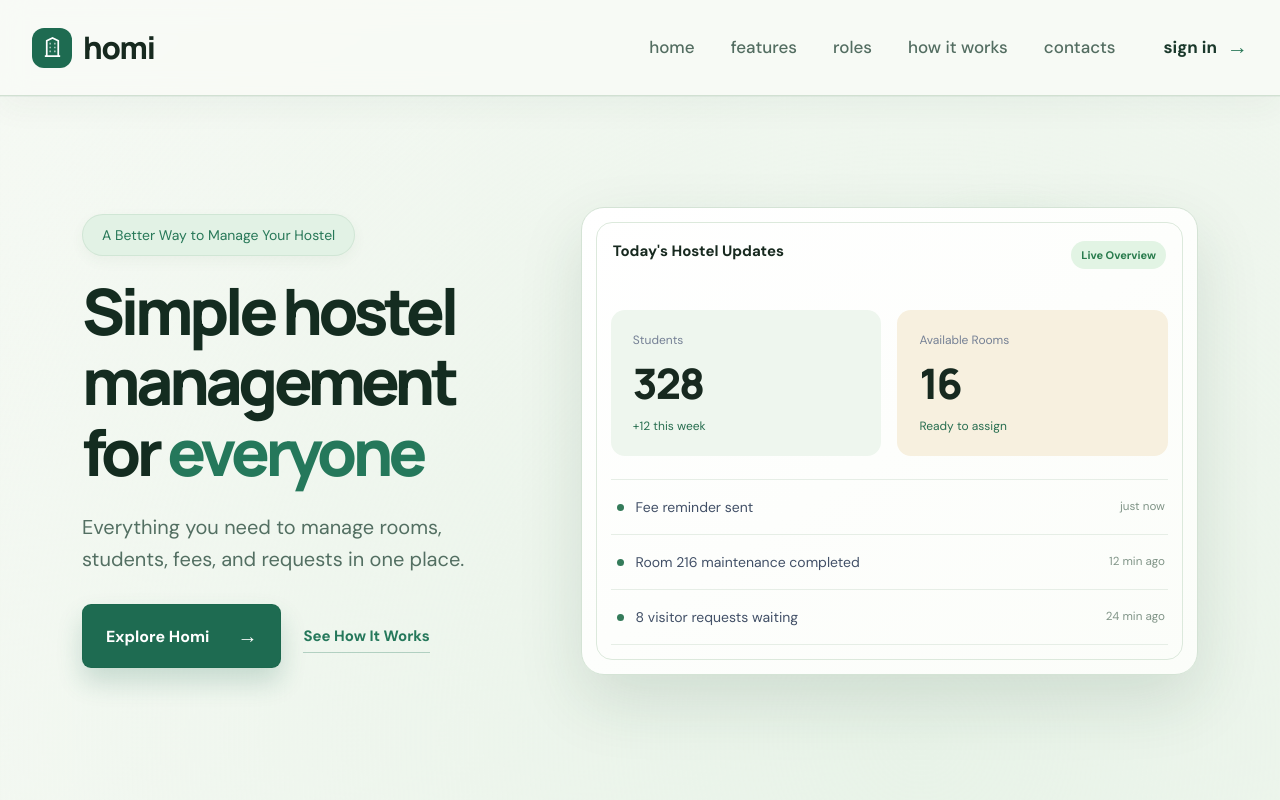
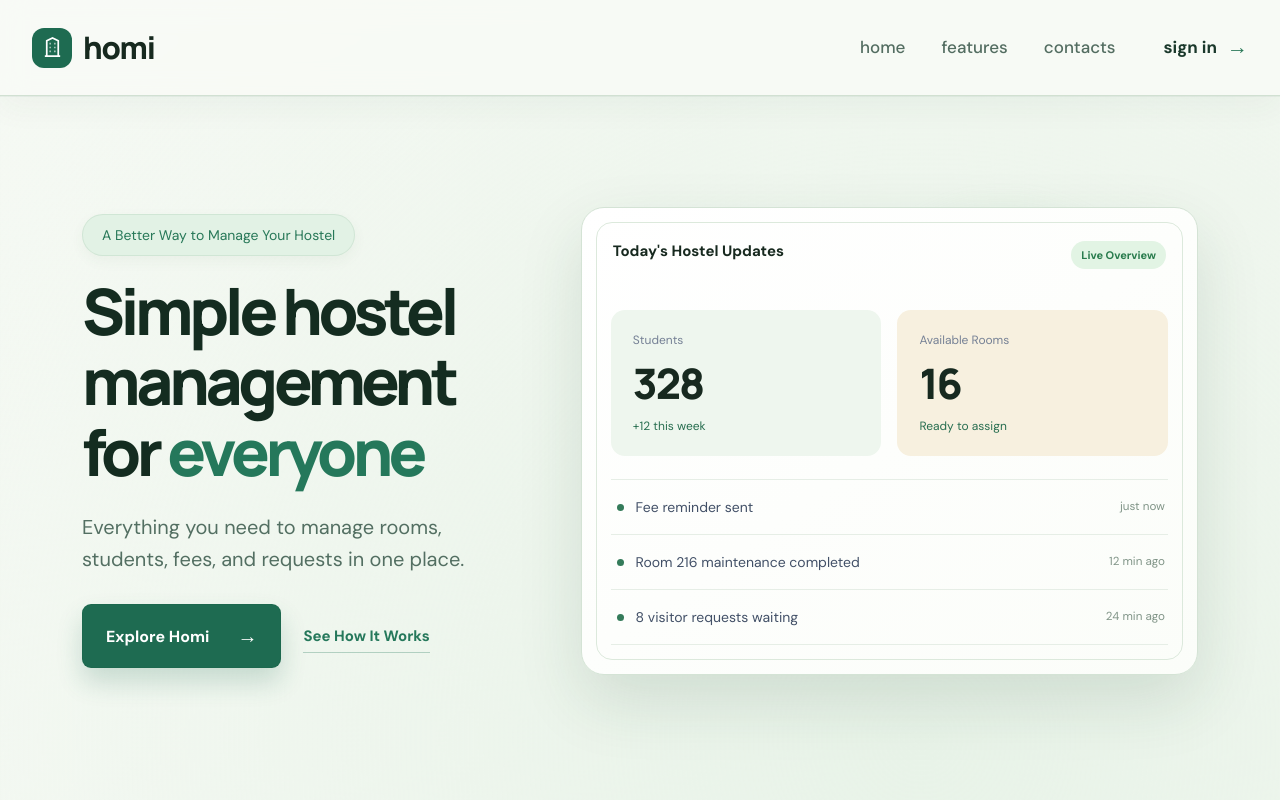
Before and after one commit to Rishiiii-i/Hostel-Management-System, a React app in the folder frontend/: page / in a window 1280 px wide. Shown: the top 800 px of the page. Built offline with nearby package versions, Linux system fonts and the light colour scheme; the HTML template or start-up script is replaced by a standard one.

Commit message:
Updated frontend

```diff
--- a/frontend/src/App.css
+++ b/frontend/src/App.css
@@ -8,9 +8,9 @@
 .nav,.hero,.section{max-width:1440px}.nav{padding:0 8px}.nav-links{align-items:center}.hero{grid-template-columns:minmax(0,1fr) minmax(470px,.9fr);column-gap:88px;min-height:690px}.hero>div:first-child{max-width:660px;justify-self:start}.hero-board{width:100%;max-width:570px;justify-self:end}.hero-actions{min-height:58px}.section{padding-top:122px;padding-bottom:122px}.section header{display:flex;flex-direction:column;align-items:center}.section header .label{align-self:center}.section header h2{max-width:850px}.feature-grid,.role-grid,.story-grid{align-items:stretch}.feature-grid article,.role-grid article,.story-grid article{height:100%;display:flex;flex-direction:column}.feature-grid{grid-template-columns:repeat(4,minmax(0,1fr))}.feature-grid article{min-height:290px}.feature-grid article a{margin-top:auto}.role-grid{grid-template-columns:repeat(3,minmax(0,1fr))}.role-grid article{min-height:325px;align-items:center}.role-grid article a{margin-top:auto}.story-grid{grid-template-columns:repeat(3,minmax(0,1fr))}.story-grid article{min-height:270px}.story-grid .person{margin-top:auto}.step-grid{align-items:start}.step-grid article{display:flex;align-items:center;flex-direction:column;min-height:275px}.step-grid p{max-width:340px}.final{margin-top:0}.final h2{max-width:760px;margin-left:auto;margin-right:auto}footer{min-height:260px}.copyright{width:100%;text-align:center}
 @media(max-width:850px){.hero{grid-template-columns:1fr;min-height:auto;gap:55px;padding-top:88px}.hero>div:first-child,.hero-board{justify-self:center;max-width:640px}.hero>div:first-child{text-align:center}.hero .label{margin-left:auto;margin-right:auto}.hero-actions{justify-content:center}.feature-grid{grid-template-columns:repeat(2,minmax(0,1fr))}.feature-grid article{min-height:270px}.role-grid,.story-grid{grid-template-columns:repeat(3,minmax(0,1fr))}.role-grid article{min-height:330px}.story-grid article{min-height:285px}.section{padding-top:95px;padding-bottom:95px}}
 @media(max-width:620px){.nav,.hero,.section{width:calc(100% - 32px)}.nav{padding:0}.hero{padding-bottom:70px}.hero>div:first-child{text-align:left}.hero .label{margin-left:0}.hero-actions{justify-content:flex-start}.feature-grid,.role-grid,.story-grid{grid-template-columns:1fr}.feature-grid article,.role-grid article,.story-grid article{min-height:0}.feature-grid article{min-height:250px}.role-grid article{min-height:285px}.story-grid article{min-height:245px}.section{padding-top:78px;padding-bottom:78px}.section header h2{max-width:100%}.step-grid article{min-height:0}.board-numbers{flex-direction:column}.board-numbers article{width:100%}footer{min-height:0}}
-.nav{height:96px;max-width:none;width:100%;padding:0 max(48px,calc((100% - 1440px)/2));border-bottom:1px solid #dce6db;background:rgba(244,247,241,.94);position:relative;z-index:5}.nav .brand{font-size:31px}.nav .brand>span{height:40px;width:40px;border-radius:12px}.nav .brand svg{width:23px}.nav-links{font-size:17px;gap:48px}.login{font-size:17px;padding:11px 0}.hero{grid-template-columns:minmax(0,.82fr) minmax(580px,1.18fr);column-gap:70px;min-height:715px}.hero-board{max-width:650px;border-radius:21px;padding:27px}.board-head{font-size:15px}.board-numbers{gap:15px;margin:35px 0 20px}.board-numbers article{padding:21px;border-radius:13px}.board-numbers b{font-size:40px}.board-list p{font-size:14px;padding:17px 0}.hero>div:first-child{max-width:625px}.hero h1{font-size:clamp(54px,5vw,78px)}
+.nav{height:96px;max-width:none;width:100%;padding:0 max(48px,calc((100% - 1440px)/2));border-bottom:1px solid #dce6db;background:rgba(244,247,241,.94);position:sticky;top:0;z-index:1000}.nav .brand{font-size:31px}.nav .brand>span{height:40px;width:40px;border-radius:12px}.nav .brand svg{width:23px}.nav-links{font-size:17px;gap:48px}.login{font-size:17px;padding:11px 0}.hero{grid-template-columns:minmax(0,.82fr) minmax(580px,1.18fr);column-gap:70px;min-height:715px}.hero-board{max-width:650px;border-radius:21px;padding:27px}.board-head{font-size:15px}.board-numbers{gap:15px;margin:35px 0 20px}.board-numbers article{padding:21px;border-radius:13px}.board-numbers b{font-size:40px}.board-list p{font-size:14px;padding:17px 0}.hero>div:first-child{max-width:625px}.hero h1{font-size:clamp(54px,5vw,78px)}
 @media(max-width:850px){.nav{padding:0 32px;height:82px}.nav .brand{font-size:27px}.hero{grid-template-columns:1fr}.hero-board{max-width:650px}}@media(max-width:620px){.nav{padding:0 16px;height:74px}.nav .brand{font-size:25px}.nav .brand>span{height:33px;width:33px}.nav-links{display:none}.hero-board{padding:18px}.board-numbers article{padding:16px}.board-numbers b{font-size:32px}}
-.nav{position:sticky;top:0;box-shadow:0 1px 0 rgba(30,65,43,.04),0 8px 24px rgba(31,61,42,.035);backdrop-filter:blur(14px);-webkit-backdrop-filter:blur(14px)}
+.nav{position:sticky;top:0;z-index:1000;box-shadow:0 1px 0 rgba(30,65,43,.04),0 8px 24px rgba(31,61,42,.035);backdrop-filter:blur(14px);-webkit-backdrop-filter:blur(14px)}
 .nav{justify-content:initial}.nav .brand{position:absolute;left:max(48px,calc((100% - 1440px)/2))}.nav-links{position:absolute;left:50%;transform:translateX(-50%)}.nav .login{position:absolute;right:max(48px,calc((100% - 1440px)/2))}
 @media(max-width:850px){.nav .brand{left:32px}.nav .login{right:32px}}@media(max-width:620px){.nav .brand{left:16px}.nav .login{right:16px}}
 .nav-links{left:auto;right:190px;transform:none}.nav .login{right:max(48px,calc((100% - 1440px)/2))}
@@ -33,7 +33,7 @@
   padding:0 var(--nav-gutter);
   position:sticky;
   top:0;
-  z-index:100;
+  z-index:1000;
 }
 .nav .brand,
 .nav .nav-links,
@@ -98,6 +98,11 @@ footer .copyright{left:50%;width:max-content;transform:translateX(-50%);text-ali
 .contact-section{grid-template-columns:minmax(0,.85fr) minmax(460px,1.15fr);align-items:start;gap:110px;background:#fff;width:100%;max-width:none;margin:0;padding:110px max(48px,calc((100% - 1440px)/2))}.contact-intro{padding-top:8px}.contact-intro .label{margin-bottom:20px}.contact-intro h2{font-size:clamp(46px,4vw,62px);line-height:1.07}.contact-intro>p:not(.label){max-width:430px;margin-bottom:25px}.contact-intro>a{display:block;width:max-content;margin:8px 0;color:#267555;font-size:14px;font-weight:700}.contact-form{display:grid;gap:15px}.contact-form label{display:flex;flex-direction:column;gap:8px;color:#60766a;font-size:13px;font-weight:600}.contact-form input,.contact-form textarea{width:100%;border:1px solid #e1e5e1;border-radius:11px;outline:0;background:#f2f3f2;color:#18392b;font:15px 'DM Sans';padding:14px 16px;transition:border-color .18s ease,box-shadow .18s ease}.contact-form input{height:54px}.contact-form textarea{min-height:105px;resize:vertical}.contact-form input:focus,.contact-form textarea:focus{border-color:#5b9d78;box-shadow:0 0 0 3px #e5f2e6}.contact-form .button{justify-self:start;margin-top:3px;min-width:126px;justify-content:center}
 @media(max-width:850px){.contact-section{grid-template-columns:1fr;gap:42px;padding:80px 32px}.contact-intro{padding-top:0}}@media(max-width:620px){.contact-section{padding:65px 16px}.contact-intro h2{font-size:40px;letter-spacing:-2.3px}.contact-form .button{width:100%}}
 
-html{scroll-behavior:smooth;scroll-padding-top:96px}
-@media(max-width:850px){html{scroll-padding-top:82px}}
-@media(max-width:700px){html{scroll-padding-top:74px}}
+html{scroll-behavior:smooth}
+.section, .contact-section {scroll-margin-top: 40px}
+@media(max-width:850px){
+  .section, .contact-section {scroll-margin-top: 30px}
+}
+@media(max-width:700px){
+  .section, .contact-section {scroll-margin-top: 20px}
+}
--- a/frontend/src/App.jsx
+++ b/frontend/src/App.jsx
@@ -45,9 +45,9 @@ function App() {
     return <AuthLayout><Login mode={mode} /></AuthLayout>
   }
 
-  return <main>
-    <nav className="nav"><a className="brand" href="#home"><span><Icon name="building" /></span> homi</a><div className="nav-links"><a href="#home">home</a><a href="#features">features</a><a href="#roles">roles</a><a href="#process">how it works</a><a href="#contact">contacts</a></div><a className="login" href="#login">sign in <b>→</b></a></nav>
-    <section className="hero" id="home"><div><p className="label coral">A Better Way to Manage Your Hostel</p><h1>Simple hostel management<br />for <em>everyone</em></h1><p>Everything you need to manage rooms, students, fees, and requests in one place.</p><div className="hero-actions"><a className="button" href="#roles">Explore Homi <b>&rarr;</b></a><a href="#process" className="secondary">See How It Works</a></div></div><div className="hero-board"><div className="board-head"><span>Today's Hostel Updates</span><i>Live Overview</i></div><div className="board-numbers"><article><small>Students</small><b>328</b><span>+12 this week</span></article><article><small>Available Rooms</small><b>16</b><span>Ready to assign</span></article></div><div className="board-list"><p><b></b> Fee reminder sent <small>just now</small></p><p><b></b> Room 216 maintenance completed <small>12 min ago</small></p><p><b></b> 8 visitor requests waiting <small>24 min ago</small></p></div></div></section>
+  return <main id="home">
+    <nav className="nav"><a className="brand" href="#home"><span><Icon name="building" /></span> homi</a><div className="nav-links"><a href="#home">home</a><a href="#features">features</a><a href="#contact">contacts</a></div><a className="login" href="#login">sign in <b>→</b></a></nav>
+    <section className="hero"><div><p className="label coral">A Better Way to Manage Your Hostel</p><h1>Simple hostel management<br />for <em>everyone</em></h1><p>Everything you need to manage rooms, students, fees, and requests in one place.</p><div className="hero-actions"><a className="button" href="#roles">Explore Homi <b>&rarr;</b></a><a href="#process" className="secondary">See How It Works</a></div></div><div className="hero-board"><div className="board-head"><span>Today's Hostel Updates</span><i>Live Overview</i></div><div className="board-numbers"><article><small>Students</small><b>328</b><span>+12 this week</span></article><article><small>Available Rooms</small><b>16</b><span>Ready to assign</span></article></div><div className="board-list"><p><b></b> Fee reminder sent <small>just now</small></p><p><b></b> Room 216 maintenance completed <small>12 min ago</small></p><p><b></b> 8 visitor requests waiting <small>24 min ago</small></p></div></div></section>
     <section className="section feature-section" id="features"><header><p className="label violet">Features</p><h2>Everything You Need<br />in One Place</h2><p className="sub">Simple tools for administrators, wardens, and students.</p></header><div className="feature-grid">{features.map(([icon,title,copy],i)=><article key={title}><span className={'icon-box box-'+i}><Icon name={icon}/></span><h3>{title}</h3><p>{copy}</p><a href={'#feature-'+i}>Learn More <b>&rarr;</b></a></article>)}</div></section>
     <section className="section process" id="process"><header><p className="label violet">How It Works</p><h2>Get Started in<br />3 Easy Steps</h2><p className="sub">Set up your hostel and manage every day from one place.</p></header><div className="step-grid">{steps.map(([icon,title,copy],i)=><article key={title}><div className="step-number">{i+1}</div><span className="step-icon"><Icon name={icon}/></span><h3>{title}</h3><p>{copy}</p></article>)}</div></section>
     <section className="section roles" id="roles"><header><p className="label pink">Dashboards</p><h2>A Dashboard for<br />Every User</h2><p className="sub">The right tools and information for every hostel role.</p></header><div className="role-grid">{roles.map(([icon,title,copy],i)=><article key={title}><span className={'role-icon role-'+i}><Icon name={icon}/></span><h3>{title}</h3><p>{copy}</p><a href="#login">View Dashboard <b>&rarr;</b></a></article>)}</div></section>
```
